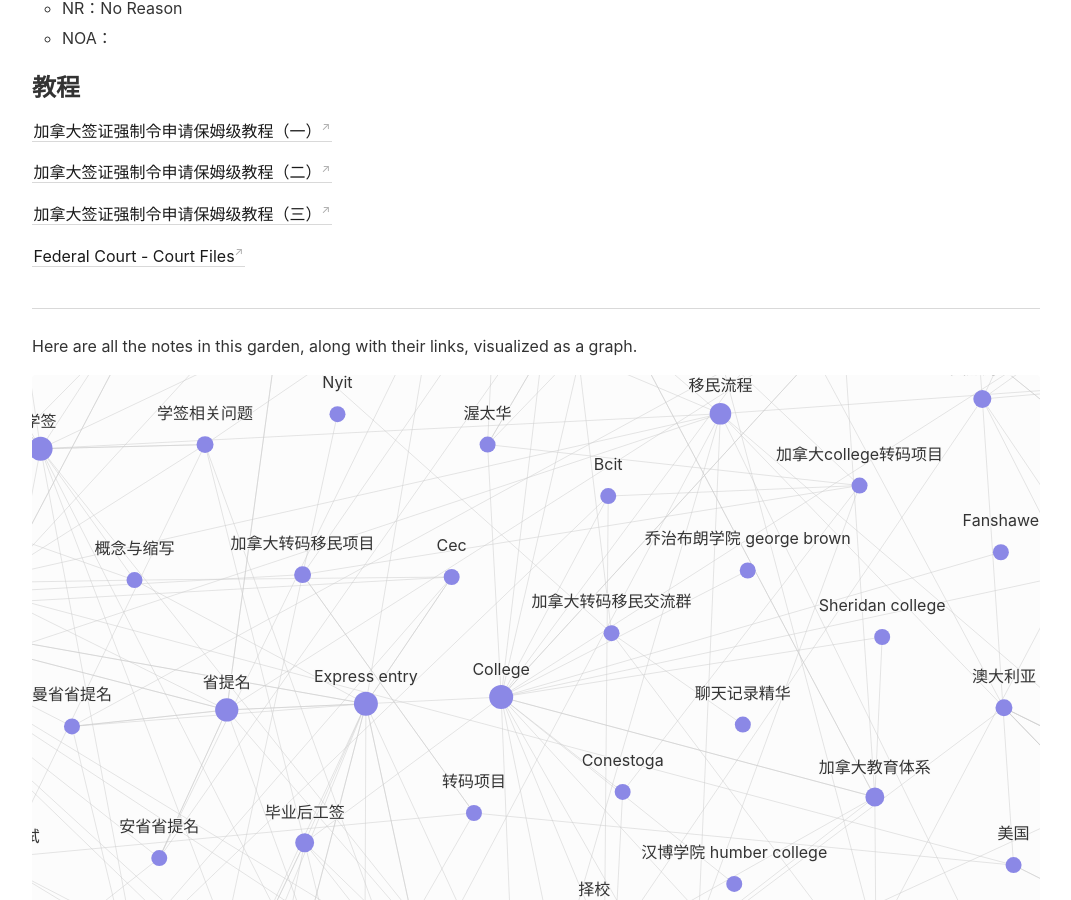
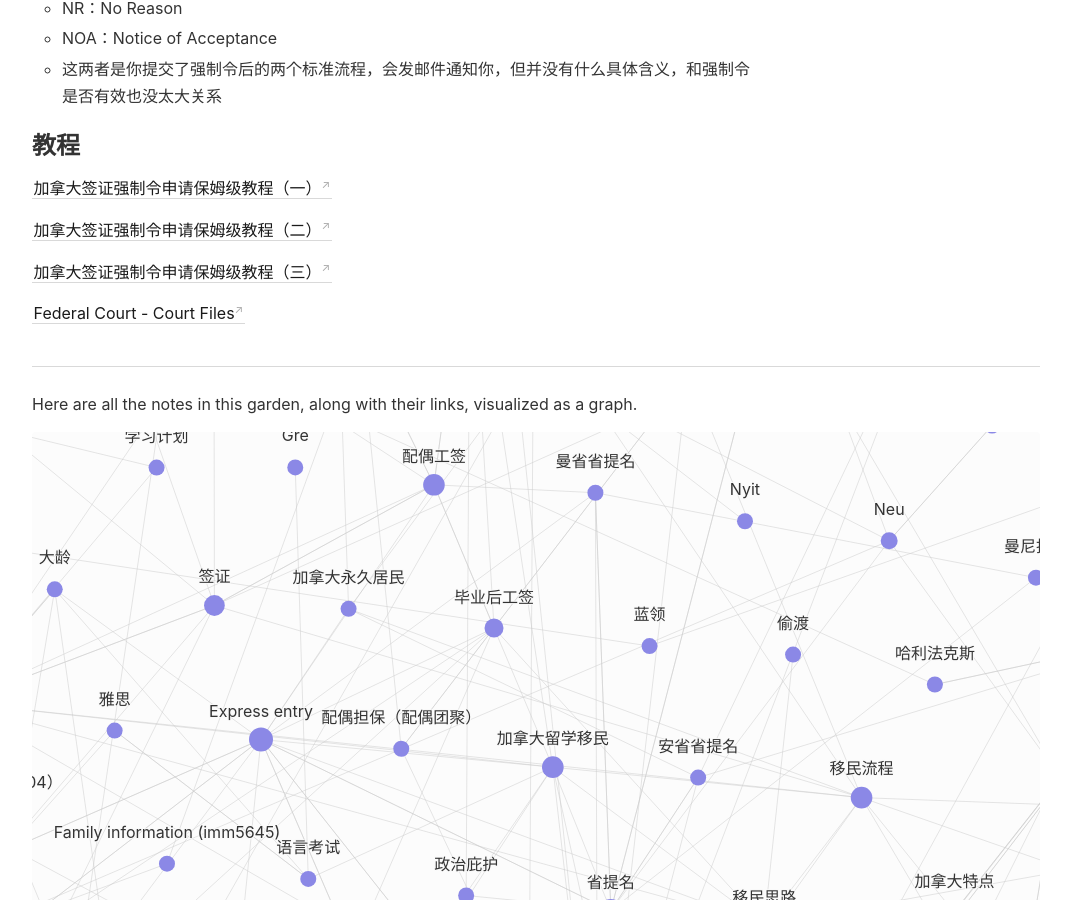
Before and after one commit to Gnblink0/InfoSharingCan, a Jekyll site: the page built from _notes/强制令.md, in a window 1280 px wide and 900 px high, scrolled down 588 px. Shown: the whole window, without its empty margins (104-1175 px from the left). Built offline with Jekyll 4.4.1, drawn with Linux system fonts in a browser that asks for light colours; some of the changed text lies outside the part shown.

Commit message:
vault backup: 2023-09-12 14:32:41

```diff
--- a/_notes/加拿大父母团聚.md
+++ b/_notes/加拿大父母团聚.md
@@ -1,3 +1,11 @@
+## index
+
+[[亲属担保]] ->
+
+[[父母团聚]] ->
+
+## 正文
+
 大致来说：本人工作三年收入达标后 有申请父母团聚的资格，入池之后在池子里随机抽奖捞人，按目前情况 抽到估计要3-8年，平均5年。
 
 [加拿大今年的团聚类移民就这样了？-小红书](http://xhslink.com/7bwkCk)
--- a/_notes/强制令.md
+++ b/_notes/强制令.md
@@ -15,7 +15,8 @@
 
 - 名词
 	- NR：No Reason
-	- NOA：
+	- NOA：Notice of Acceptance
+	- 这两者是你提交了强制令后的两个标准流程，会发邮件通知你，但并没有什么具体含义，和强制令是否有效也没太大关系
 
 ## 教程
 
--- /dev/null
+++ b/_notes/父母团聚.md
@@ -0,0 +1,8 @@
+
+## index
+
+-> [[加拿大父母团聚]]
+
+## 信息源
+
+[各国父母团聚移民的一些方案及思路](https://www.xiaohongshu.com/explore/6434fb410000000013001a90)
```
Also changed, not shown: _notes/北欧.md (+2 -1 lines), _notes/美加对比.md (+1 -0 lines).
